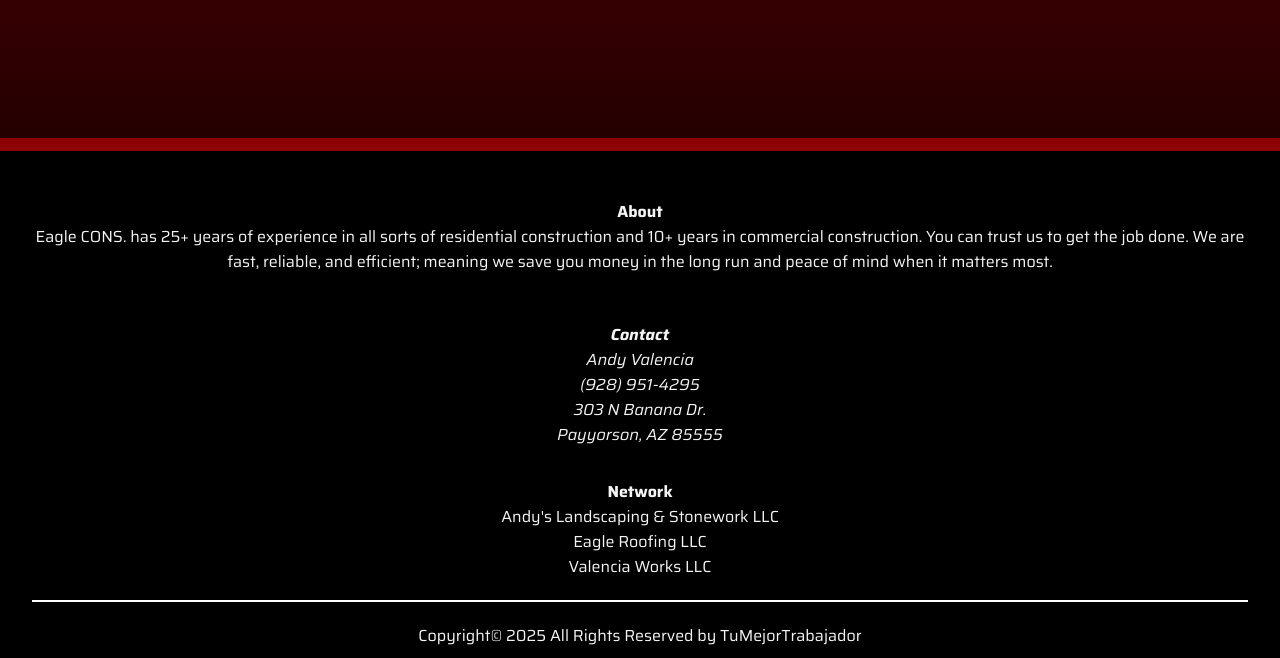
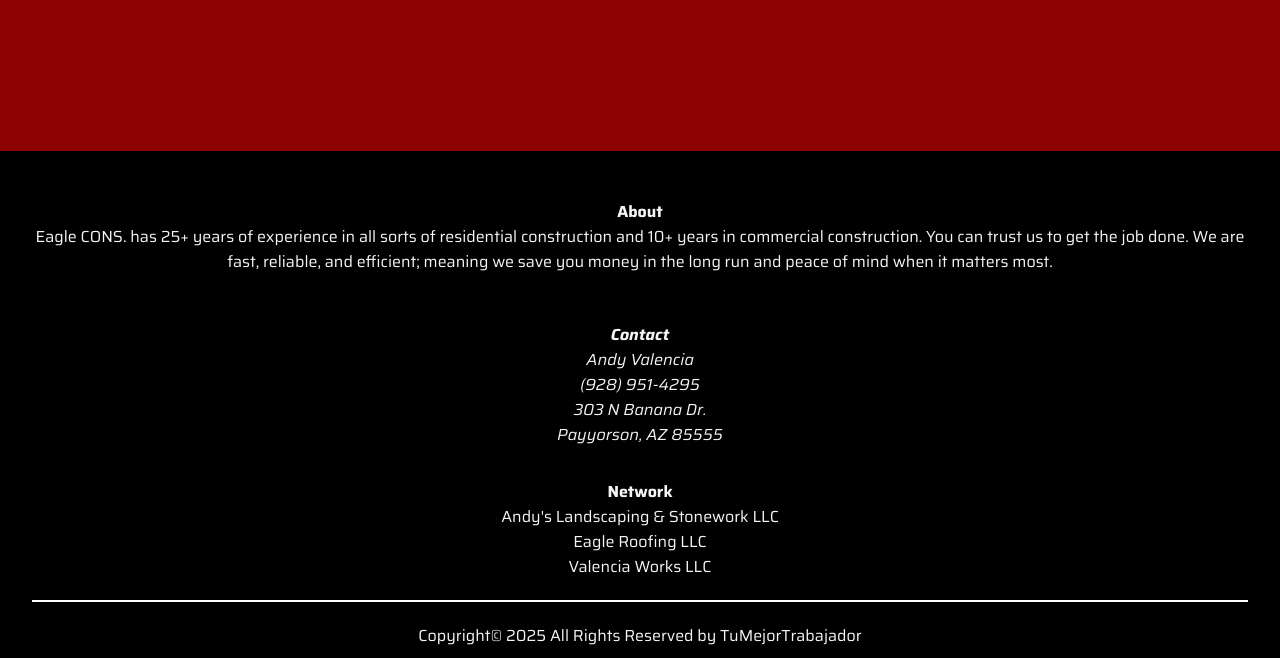
Before and after one commit to jakvalz/dads-site-mobile, a plain HTML site: page index.html in a window 1280 px wide. Shown: the part 5462-6120 px from the top of the page. Drawn offline with Linux system fonts and the light colour scheme; some packages are replaced by stand-ins of ours.

Commit message:
added correct coloring

```diff
--- a/assets/styles/index.css
+++ b/assets/styles/index.css
@@ -1,8 +1,8 @@
 /* universal styles */
 html {
     scroll-behavior: smooth;
-    background: linear-gradient(hsl(359, 99%, 28%),
-                                 hsl(358, 100%, 7%));
+    background: linear-gradient(hsl(359, 99%, 28%), hsl(358, 100%, 7%));
+    background: hsl(359, 99%, 28%);
 }
 
 * {
@@ -17,8 +17,8 @@ html {
 }
 
 body {
-    background: linear-gradient(hsl(359, 99%, 28%),
-                                 hsl(358, 100%, 7%));
+    background: linear-gradient(hsl(359, 99%, 28%), hsl(358, 100%, 7%));
+    background: hsl(359, 99%, 28%);
     background-attachment: fixed;
     width: 100%;
     min-height: 100svh;
@@ -31,6 +31,7 @@ button {
     border: none;
     background-color: white;
     font-weight: 600;
+    color: black;
 }
 
 img {
@@ -190,7 +191,7 @@ main > section > section > button:hover {
 footer {
     background-color: black;
     color: whitesmoke;
-    padding: 3rem 2rem 1.5rem 2rem;
+    padding: 3rem 2rem 3rem 2rem;
 }
 
 address {
```
